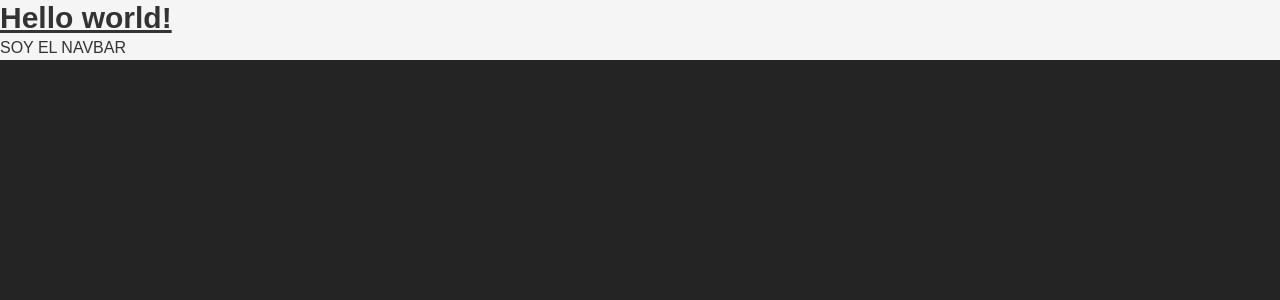
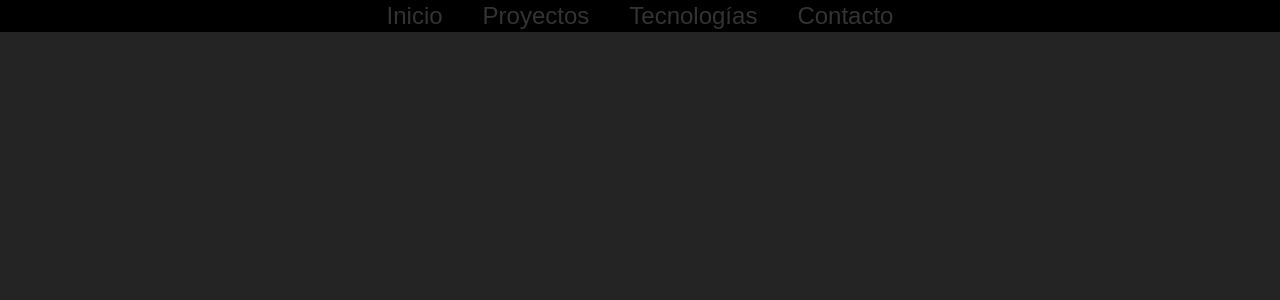
Before and after one commit to annapons10/portfolio, a React (Vite) app: page / in a window 1280 px wide. Shown: the top 300 px of the page. Built offline with nearby package versions, Linux system fonts and the light colour scheme.

Commit message:
Avance componente navbar

```diff
--- a/package.json
+++ b/package.json
@@ -13,6 +13,7 @@
     "@tailwindcss/vite": "^4.0.14",
     "react": "^18.3.1",
     "react-dom": "^18.3.1",
+    "react-icons": "^5.5.0",
     "tailwindcss": "^4.0.14"
   },
   "devDependencies": {
--- a/src/App.jsx
+++ b/src/App.jsx
@@ -5,9 +5,6 @@ import { NavBar } from './components/Navbar'  /* ---->Esto va en todas las pági
 function App() {
   return (
     <>
-      <h1 class="text-3xl font-bold underline">
-        Hello world!
-      </h1>
       <NavBar/>
     </>
   )
--- a/src/components/Navbar.jsx
+++ b/src/components/Navbar.jsx
@@ -1,6 +1,55 @@
+import { useState } from "react";
+import { TfiAlignJustify } from "react-icons/tfi";
+import { TfiClose } from "react-icons/tfi";
+
 export const NavBar = () => {
+    //Estado menú hamburgesa:
+    const [isOpen, setIsOpen] = useState(false);
+
+    const Pages = [
+        { path: '../pages/Home', label: 'Inicio'},
+        { path: '../pages/Projects', label: 'Proyectos'},
+        { path: '../pages/Technologies', label: 'Tecnologías'},
+        { path: '../pages/Contact', label: 'Contacto'}
+    ];
+
 
     return(
-        <h2>SOY EL NAVBAR</h2>
+        <>
+            <div className="flex justify-end bg-black">
+            <nav className={`transition-transform duration-300 ease-in-out ${isOpen ? 'transform translate-x-0 h-screen w-1/4' : 'transform -translate-x-full'} lg:w-full lg:translate-x-0 lg:block`}>
+                {/* Menú hamburguesa: */}
+                <div className="flex justify-end p-4 transition-all duration-300 ease-in-out">
+                    <button className="lg:hidden w-14 h-14 p-4 relative" onClick={ () => setIsOpen(!isOpen)}>
+                    <TfiClose
+                        className={`m-4 transition-opacity duration-500 ease-in-out absolute ${isOpen ? 'opacity-100' : 'opacity-0'}`}
+                        size={40}
+                        />
+                        {/* Icono de menú hamburguesa */}
+                    <TfiAlignJustify
+                        className={`m-4 transition-opacity duration-500 ease-in-out absolute ${isOpen ? 'opacity-0' : 'opacity-100'}`}
+                        size={40}
+                    />
+                    </button>
+                </div>
+
+                {/* Menú desplegable de derecha a izquierda: */}
+                <ul className={`
+                                ${isOpen ? "block" : "hidden"}
+                                flex flex-col
+                                lg:flex lg:justify-center lg:gap-x-10 lg:flex-row
+                                `}>
+                    {Pages.map(({ path, label }) => (
+                        <li className="" key={ path }>
+                            <a href={ path } className="lg:text-2xl">
+                                { label }
+                            </a>
+                        </li>
+                    ))}
+                </ul>
+
+            </nav>
+            </div>
+        </>
     )
 }
--- a/src/pages/Home.jsx
+++ b/src/pages/Home.jsx
@@ -0,0 +1 @@
+<h1>holi</h1>
```
Also changed, not shown: src/pages/Contact.jsx (added), src/pages/Contaxt.jsx (deleted), 1 other file (tests, documents, lock files or other folders).
